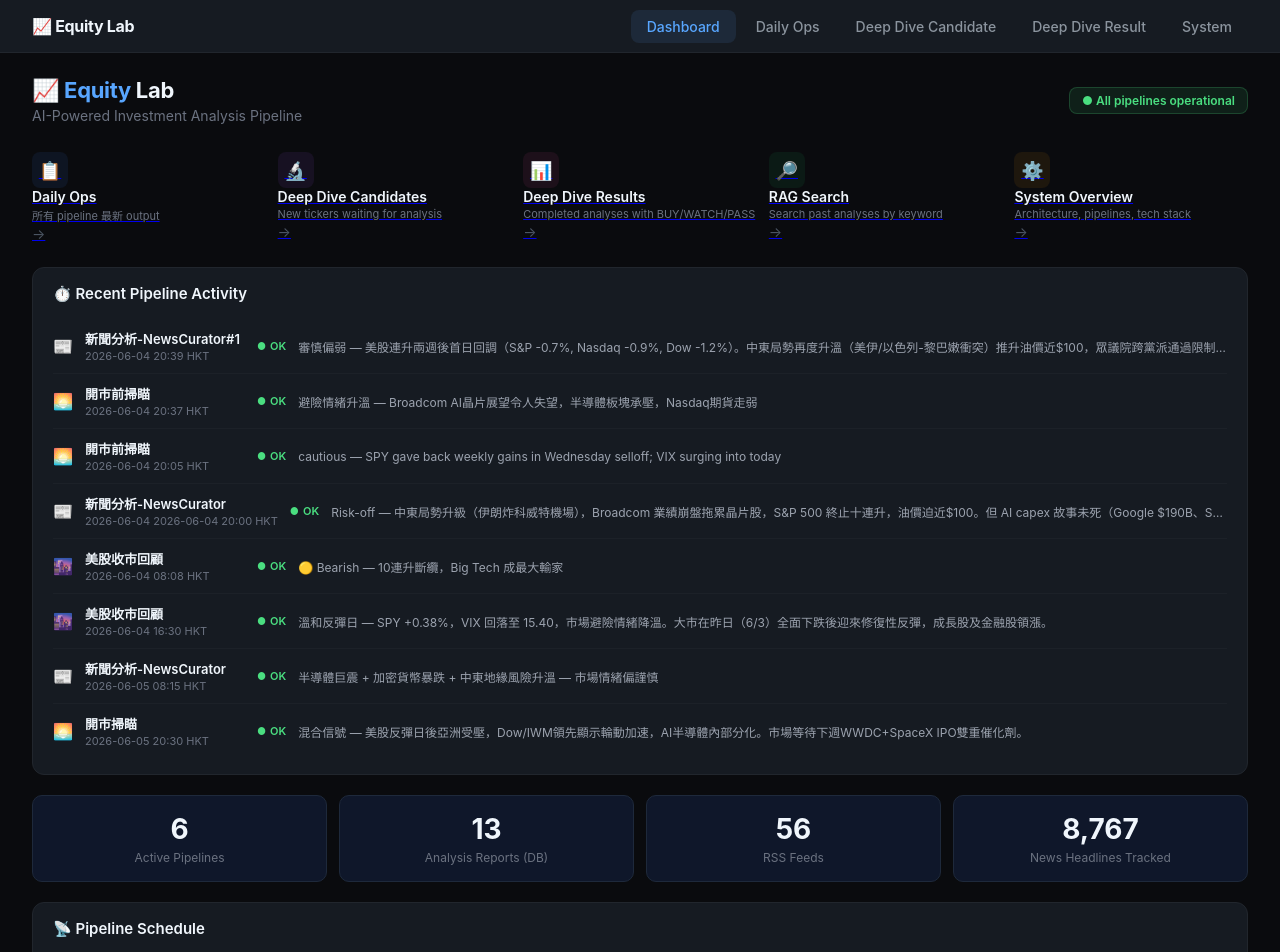
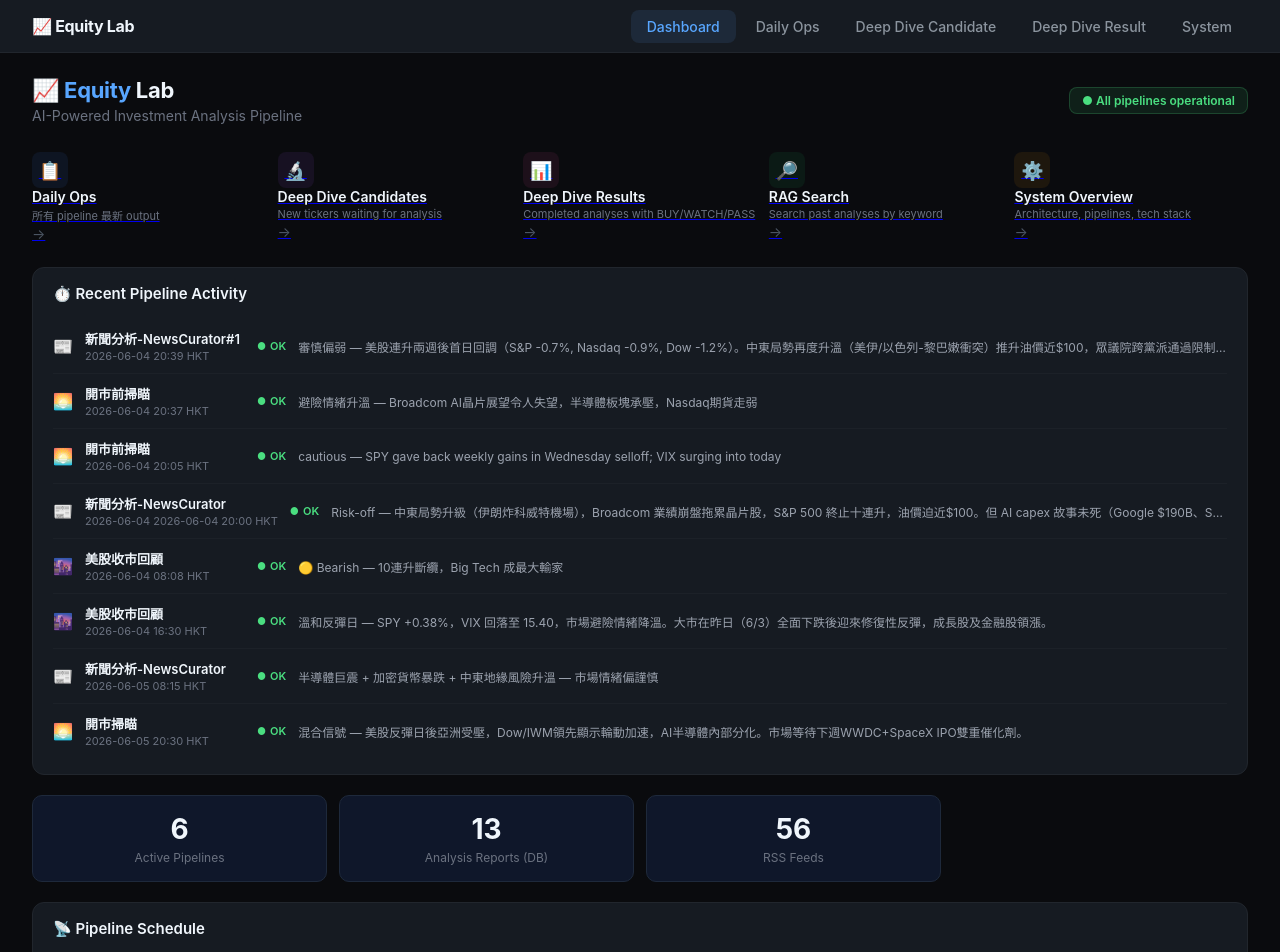
Before and after one commit to pu105-stack/equity-lab-dashboard, a Next.js app: page / in a window 1280 px wide. Shown: the top 952 px of the page. Built offline with nearby package versions, Linux system fonts and the light colour scheme.

Commit message:
remove: News Headlines Tracked stat from dashboard

```diff
--- a/pages/index.js
+++ b/pages/index.js
@@ -89,10 +89,7 @@ export default function Home({ latestRuns }) {
           <div className="stat-value">56</div>
           <div className="stat-label">RSS Feeds</div>
         </div>
-        <div className="stat-card">
-          <div className="stat-value">8,767</div>
-          <div className="stat-label">News Headlines Tracked</div>
-        </div>
+
       </div>
 
       {/* Pipeline Status Summary */}
```
